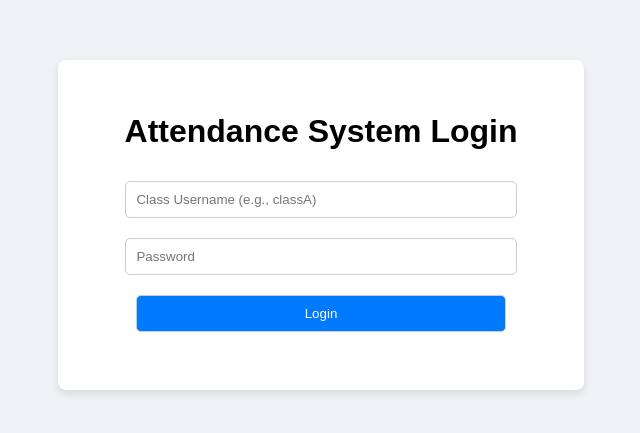
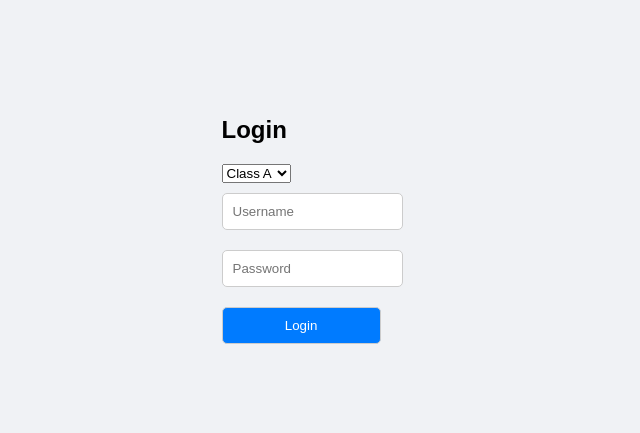
Before and after one commit to v4vaibhavarora/aas, a plain HTML site: page public/index.html in a window 1280 px wide. Shown: the part 183-616 px from the top of the page, without its empty margins (319-959 px from the left). Drawn offline with Linux system fonts and the light colour scheme.

Commit message:
Update index.html

```diff
--- a/public/index.html
+++ b/public/index.html
@@ -1,17 +1,24 @@
 <!DOCTYPE html>
-<html lang="en">
+<html>
 <head>
-    <title>Login - Attendance System</title>
-    <link rel="stylesheet" href="style.css">
+  <title>Attendance Login</title>
+  <link rel="stylesheet" href="style.css">
 </head>
 <body>
-    <div class="container">
-        <h1>Attendance System Login</h1>
-        <input type="text" id="username" placeholder="Class Username (e.g., classA)">
-        <input type="password" id="password" placeholder="Password">
-        <button id="loginBtn">Login</button>
-        <p id="error-message"></p>
-    </div>
-    <script src="login.js"></script>
+  <div class="login-box">
+    <h2>Login</h2>
+    <form onsubmit="login(event)">
+      <select id="class">
+        <option value="ClassA">Class A</option>
+        <option value="ClassB">Class B</option>
+        <option value="ClassC">Class C</option>
+      </select><br>
+      <input type="text" id="username" placeholder="Username" required><br>
+      <input type="password" id="password" placeholder="Password" required><br>
+      <button type="submit">Login</button>
+    </form>
+  </div>
+
+  <script src="script.js"></script>
 </body>
 </html>
```
